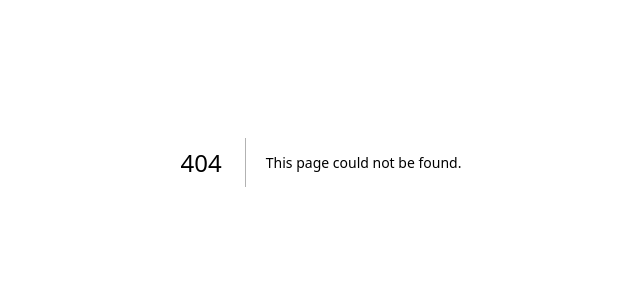
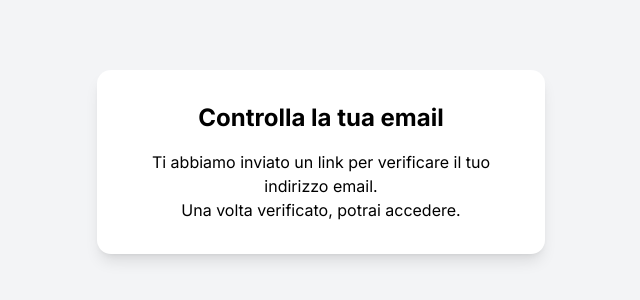
Before and after one commit to GiuseppeFavara97/my-bio-history-frontend, a Next.js app: page /auth/components/register/email-verification in a window 1280 px wide. Before the commit this address had no page. Shown: the part 238-538 px from the top of the page, without its empty margins (319-959 px from the left). Built offline with nearby package versions, Linux system fonts and the light colour scheme.

Commit message:
feat: add email verification component

```diff
--- /dev/null
+++ b/src/app/auth/components/register/email-verification/page.tsx
@@ -0,0 +1,16 @@
+export default function EmailVerification() {
+    return (
+        <div className="flex flex-col items-center justify-center min-h-screen bg-gray-100 dark:bg-zinc-900">
+            <div className="bg-white dark:bg-zinc-800 p-8 rounded-xl shadow-lg max-w-md text-center text-black dark:text-white">
+                <h1 className="text-2xl font-bold mb-4">
+                    Controlla la tua email
+                </h1>
+                <p>
+                    Ti abbiamo inviato un link per verificare il tuo indirizzo email.
+                    <br />
+                    Una volta verificato, potrai accedere.
+                </p>
+            </div>
+        </div>
+    );
+}
```
